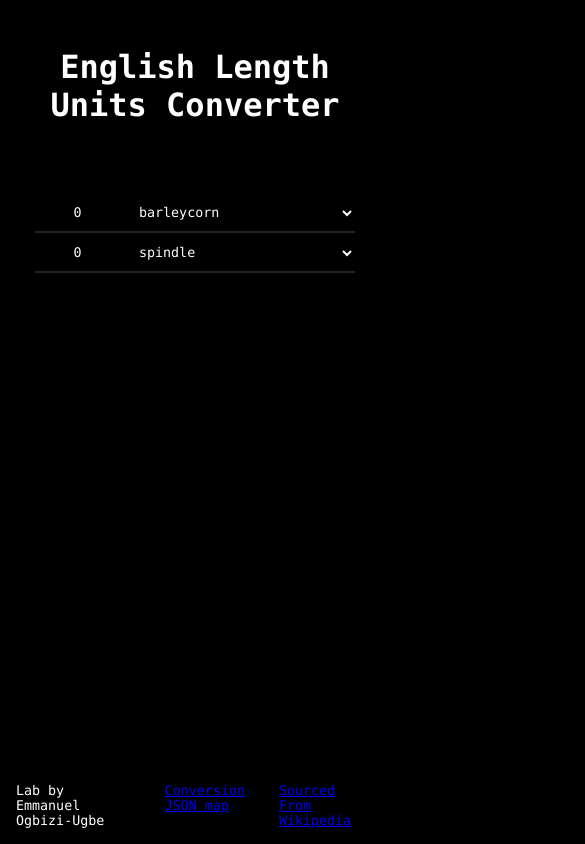
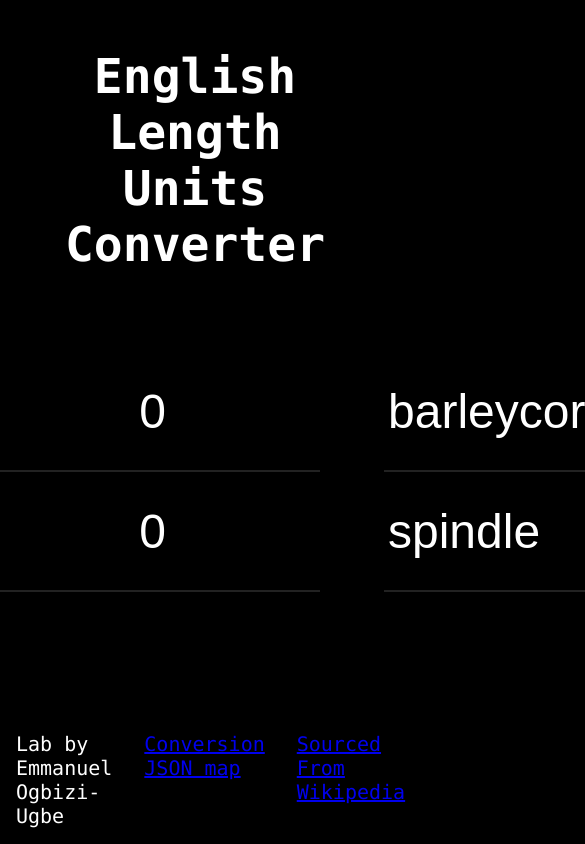
Before and after one commit to iamogbz/unit-converter, a plain HTML site: page index.html in a window 390 px wide. Shown: the top 844 px of the page, 585 px wide, since content can reach past the window. Drawn offline with Linux system fonts and the light colour scheme.

Commit message:
increase font size for mobile devices

```diff
--- a/main.css
+++ b/main.css
@@ -4,7 +4,6 @@ html,body,div,span,table,tr,td,th,input,select,header,footer {
     margin:0;
     padding:0;
     position:relative;
-    font-family: consolas, san-serif, arial;
 }
 
 /* main */
@@ -13,6 +12,7 @@ body {
     background: #000;
     color: white;
     font-family: consolas, san-serif, arial;
+    font-size:1.5em;
 }
 
 body > h1 {
@@ -21,7 +21,7 @@ body > h1 {
 }
 
 .content {
-    width: 320px;
+    width: 1000px;
     margin: 0 auto;
 }
 
@@ -35,12 +35,14 @@ body > h1 {
     border-bottom:solid #222 2px;
     background:transparent;
     color: white;
-    height: 40px;
+    font-size:2em;
+    height: 120px;
 }
 
 .field>input {
     text-align: center;
-    width: 100px;
+    margin-right:64px;
+    width: 320px;
 }
 
 .field>select {
```
